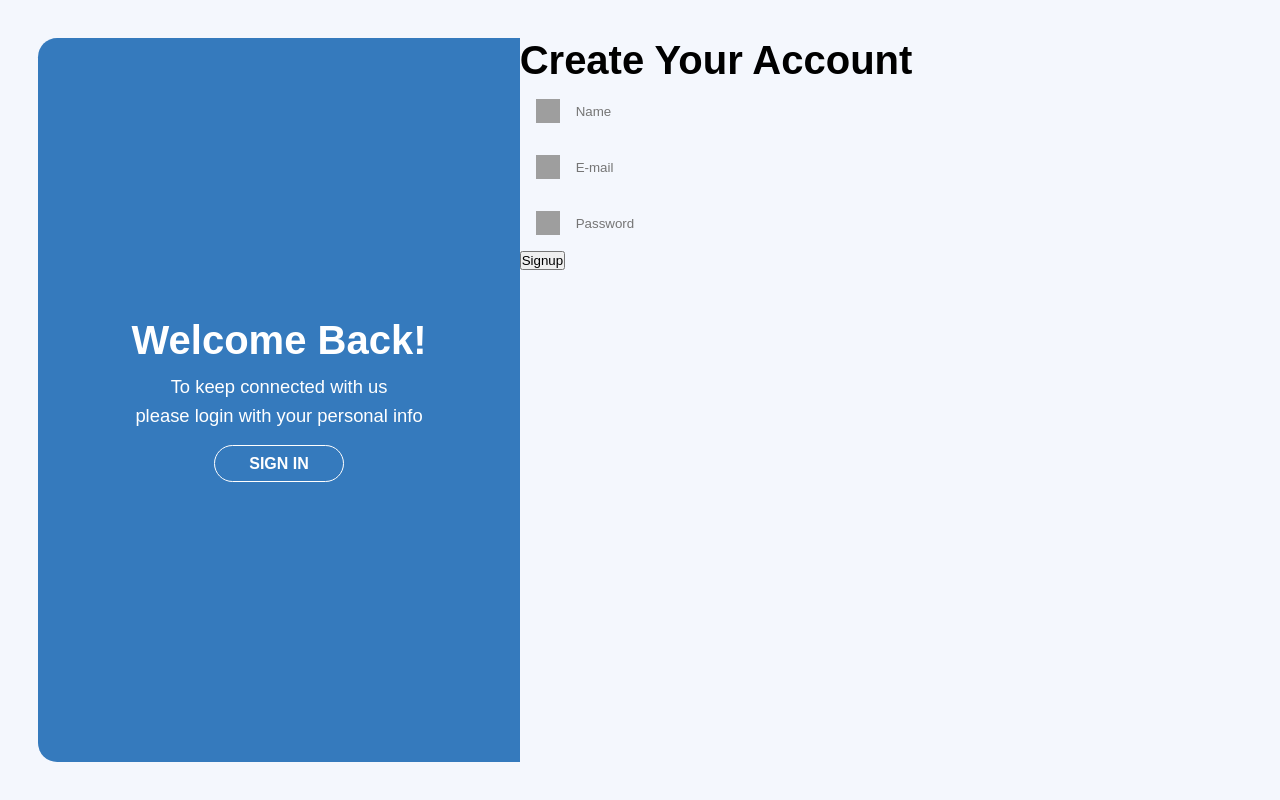
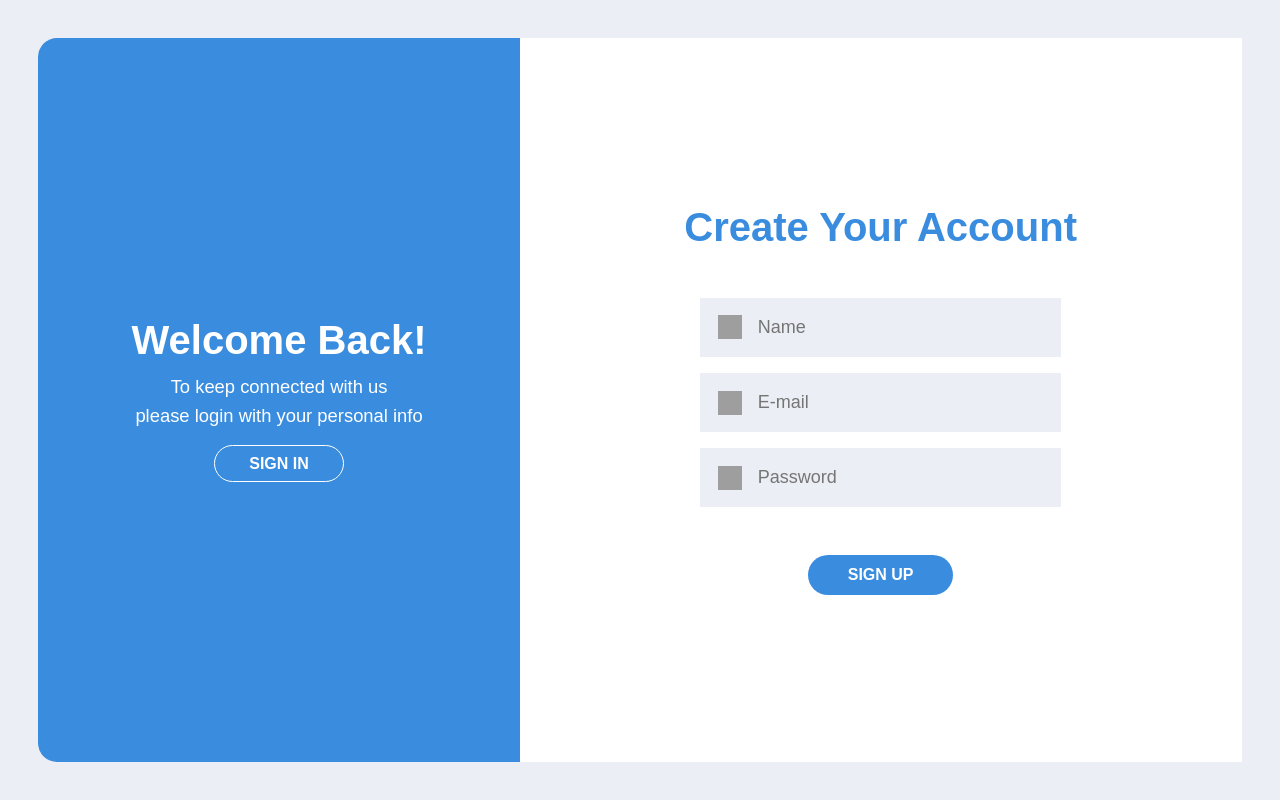
Before and after one commit to CarlosVinicios99/Task-Manager, a React (Vite) app in the folder front-end/gerenciador-de-tarefas-web/: page /welcome in a window 1280 px wide. Built offline with nearby package versions, Linux system fonts and the light colour scheme; grey boxes are pictures that could not be loaded.

Commit message:
feature: estilização inicial da tela de boas vindas

```diff
--- a/front-end/gerenciador-de-tarefas-web/src/components/ui/InputForms.css
+++ b/front-end/gerenciador-de-tarefas-web/src/components/ui/InputForms.css
@@ -1,8 +1,8 @@
 .input-content {
     display: flex;
     flex-direction: row;
-    background-color: #f4f7fd;
-    padding: 1rem;
+    background-color: #ebeef5;
+    padding: 1.1rem;
     gap: 1rem;
 }
 
@@ -15,4 +15,7 @@
     border-style: none;
     outline: none;
     background-color: transparent;
+    font-size: large;
+    width: 100%;
+    font-weight: 400;
 }
--- /dev/null
+++ b/front-end/gerenciador-de-tarefas-web/src/components/welcome/Signup.css
@@ -0,0 +1,35 @@
+@import '../../index.css';
+
+.signup-content {
+    background-color: white;
+    width: 60%;
+    display: flex;
+    flex-direction: column;
+    justify-content: center;
+    align-items: center;
+    gap: 3rem;
+}
+
+.title {
+    font-size: 2.5rem;
+    font-weight: bolder;
+    color: var(--primary-color);
+}
+
+.form-content {
+    width: 50%;
+    display: flex;
+    flex-direction: column;
+    gap: 1rem;
+}
+
+.button-signup {
+    border-radius: 1.5rem;
+    background-color: var(--primary-color);
+    color: white;
+    font-weight: 600;
+    font-size: 1rem;
+    border: none;
+    height: 5.5%;
+    width: 20%;
+}
--- a/front-end/gerenciador-de-tarefas-web/src/components/welcome/Signup.tsx
+++ b/front-end/gerenciador-de-tarefas-web/src/components/welcome/Signup.tsx
@@ -1,15 +1,17 @@
 import InputForms from "../ui/InputForms"
+
+import "./Signup.css"
 
 const Signup = () => {
   return (
     <div className="signup-content">
-        <h1>Create Your Account</h1>
-        <form>
+        <h1 className="title">Create Your Account</h1>
+        <form className="form-content">
             <InputForms key={1} src={import.meta.env.VITE_ICON_NAME} placeholder="Name" type="text"/>
             <InputForms key={2} src={import.meta.env.VITE_ICON_EMAIL} placeholder="E-mail" type="text"/>
             <InputForms key={3} src={import.meta.env.VITE_ICON_PASSWORD} placeholder="Password" type="password"/>
         </form>
-        <button>Signup</button>
+        <button className="button-signup">SIGN UP</button>
     </div>
   )
 }
--- a/front-end/gerenciador-de-tarefas-web/src/index.css
+++ b/front-end/gerenciador-de-tarefas-web/src/index.css
@@ -10,5 +10,5 @@
 }
 
 :root {
-  --primary-color: #357ABD;
+  --primary-color: rgb(57, 140, 222);
 }
--- a/front-end/gerenciador-de-tarefas-web/src/pages/welcome/Welcome.css
+++ b/front-end/gerenciador-de-tarefas-web/src/pages/welcome/Welcome.css
@@ -1,7 +1,7 @@
 .welcome-content {
     height: 100vh;
     width: 100wh;
-    background-color: #f4f7fd;
+    background-color: #ebeef5;
     padding: 3%;
     display: flex;
     flex-direction: row;
```
Also changed, not shown: front-end/gerenciador-de-tarefas-web/src/components/Signup.css (deleted).
